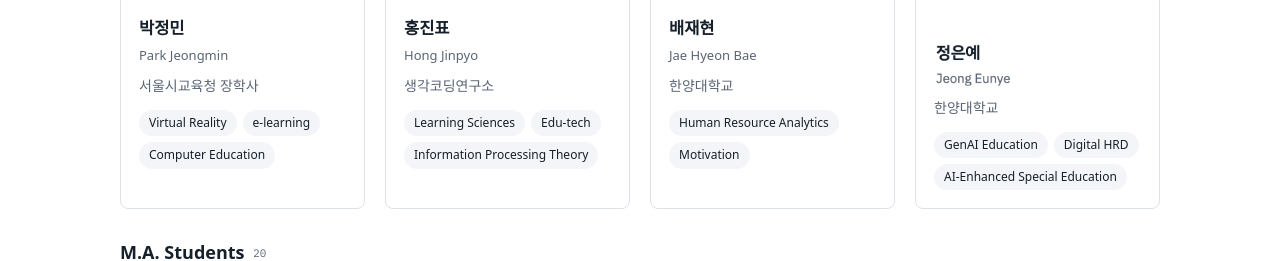
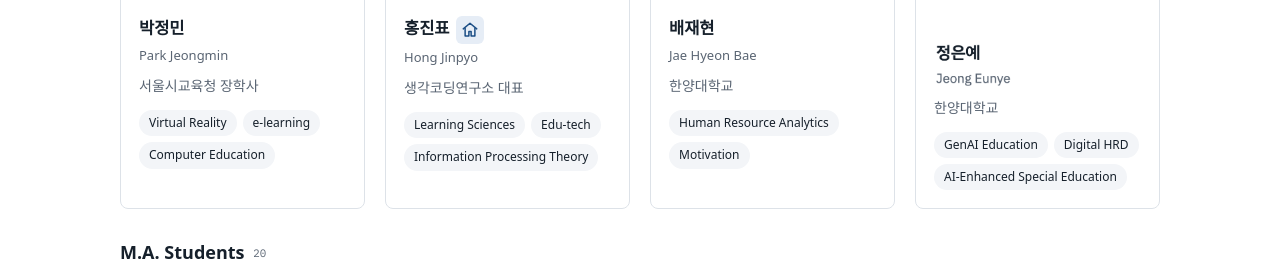
Before and after one commit to drsprolab/drsprolab.github.io, a Jekyll site: the page built from members.md, in a window 1280 px wide and 900 px high, scrolled down 5477 px, cut to the strip 184-445 px from the top of the window. Built offline with Jekyll 4.4.1, drawn with Linux system fonts in a browser that asks for light colours; some web fonts are replaced.

Commit message:
members: 홍진표 home icon (braintooler) and affiliation 생각코딩연구소 대표
Co-Authored-By: Claude Opus 5.5 <noreply@anthropic.com>

```diff
--- a/_data/members.yml
+++ b/_data/members.yml
@@ -126,11 +126,12 @@ phd:
     affiliation: "서울시교육청 장학사"
   - name: "홍진표"
     name_en: "Hong Jinpyo"
+    homepage: "https://www.braintooler.com/about"
     interests:
       - "Learning Sciences"
       - "Edu-tech"
       - "Information Processing Theory"
-    affiliation: "생각코딩연구소"
+    affiliation: "생각코딩연구소 대표"
   - name: "배재현"
     name_en: "Jae Hyeon Bae"
     interests:
```
